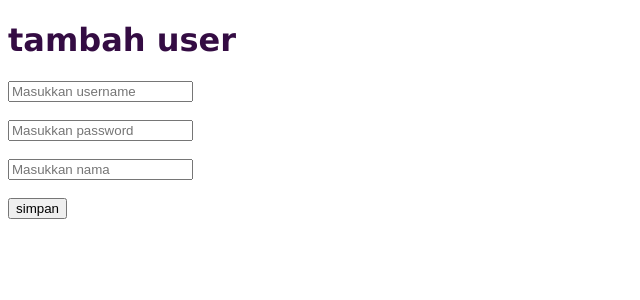
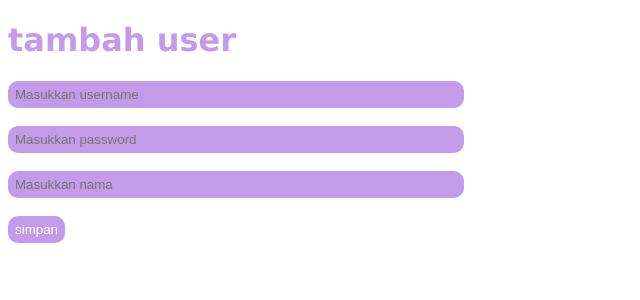
Before and after one commit to NurAtikah617/tika_ci, a CodeIgniter app: page /tika_ci/daftar in a window 1280 px wide. Shown: the top 300 px of the page, without its empty margins (0-640 px from the left). Run offline with CodeIgniter, Linux system fonts and the light colour scheme.

Commit message:
ubah_daftar

```diff
--- a/application/views/daftar.php
+++ b/application/views/daftar.php
@@ -1,8 +1,10 @@
 <h1>tambah user</h1>
 <form action="<?= base_url() ?>daftar/simpan" method="POST">
+    <div class="tambah">
     <input type="text" name="username" placeholder="Masukkan username"><br><br>
     <input type="text" name="password" placeholder="Masukkan password"><br><br>
     <input type="text" name="nama" placeholder="Masukkan nama"><br><br>
 
     <input type="submit" value="simpan">
 </form>
+</div>
--- a/assets/tambah.css
+++ b/assets/tambah.css
@@ -1,5 +1,5 @@
 h1{
-    color: rgb(52, 12, 67);
+    color: rgb(195, 155, 233);;
     font-family: 'Lucida Sans', 'Lucida Sans Regular', 'Lucida Grande', 'Lucida Sans Unicode', Geneva, Verdana, sans-serif;
     margin-left: 0px;
 }
```
